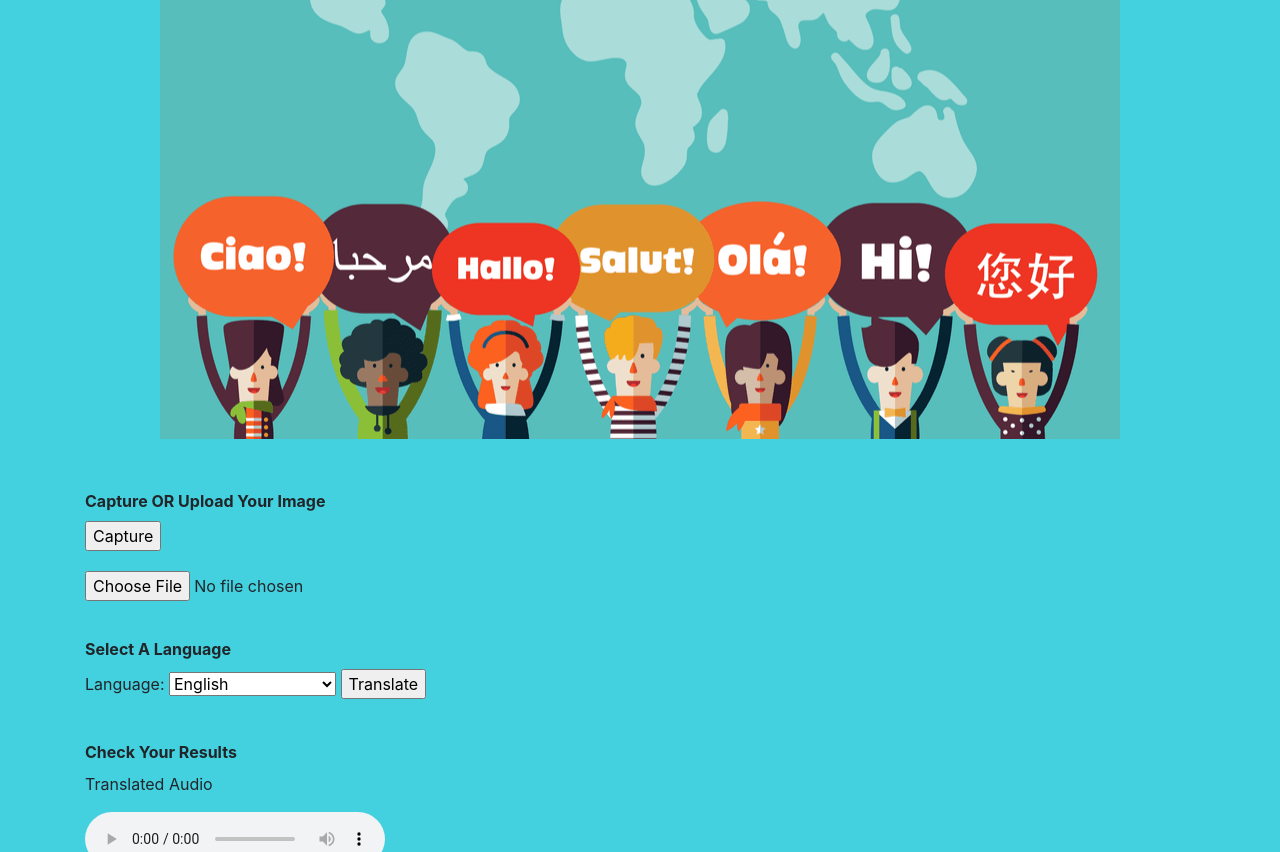
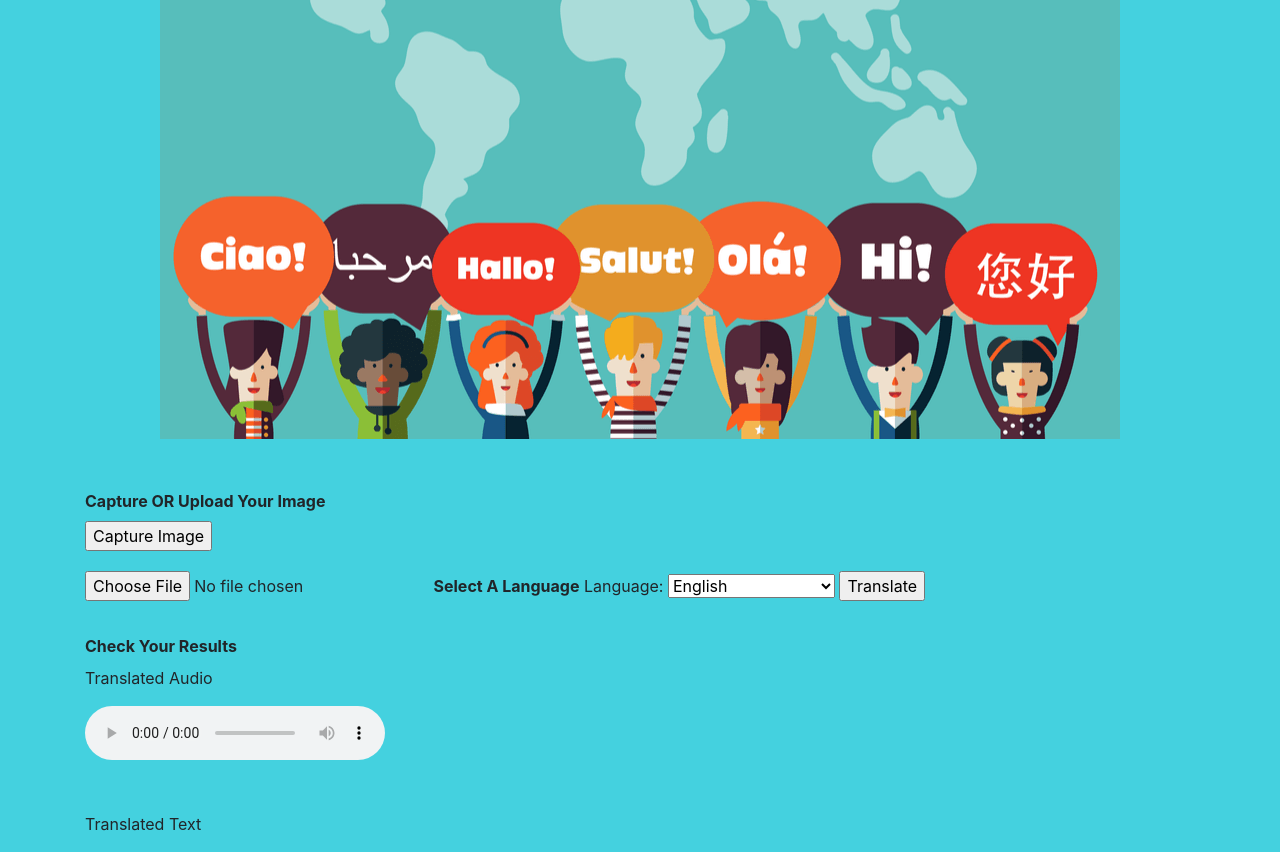
Before and after one commit to Jagdish05/ImageToSpeech, a Flask app: page /index in a window 1280 px wide. Shown: the part 241-1093 px from the top of the page. Run offline with Flask 2, Linux system fonts and the light colour scheme; parts of the project's set-up code (start-up, migrations or seed data) failed here and were passed over; some libraries are stand-ins or nearby versions.

Commit message:
fixed view

```diff
--- a/templates/index.html
+++ b/templates/index.html
@@ -17,17 +17,14 @@
 <div class="form-group" method="GET">
     <label> <strong>Capture OR Upload Your Image</strong> </label>
     <form style="padding-bottom: 20px;" action="{{url_for ('video') }}" method="GET">
-        <input type="submit" id=capture  value=Capture action="{{url_for ('video') }}">
+        <input type="submit" id=capture  value="Capture Image" action="{{url_for ('video') }}">
     </form>
-    <form style="padding-bottom: 20px;" action="{{url_for ('index') }}" method=post>
+    <form enctype=multipart/form-data style="padding-bottom: 20px;" action="{{url_for ('index') }}" method=post>
         <input type=file name=file>
         <!--input type=submit id=upload value=Upload-->
-    </form>
-</div>
 
-<div class="form-group" method="GET">
-    <label> <strong>Select A Language</strong> </label>
-    <form style="padding-bottom: 20px;" method=post>
+	<label> <strong>Select A Language</strong> </label>
+    <label style="padding-bottom: 20px;" method=post>
         <label for="language">Language:</label>
         <select id="language" name="language">
             <option value="en">English</option>
@@ -40,11 +37,9 @@
             <option value="ja">Japanese</option>
         </select>
     <input type="submit" id=translate name="Start_translate" value=Translate>
-    </form>
-</div>
-
-<form enctype=multipart/form-data value=Translate action="{{url_for ('index') }}" method=post>
-    <label> <strong>Check Your Results</strong> </label>
+    </label>
+	<br>
+	<label> <strong>Check Your Results</strong> </label>
     <p> Translated Audio </p>
     <div>
   	<!-- <img src= "../Image.jpg"> -->
@@ -53,6 +48,15 @@
 	    <source src="{{url_for('static', filename='output.mp3')}}" type = "audio/mpeg"></source>
 	</audio>
     </div>
+	</form>
+</div>
+
+<div class="form-group" method="GET">
+
+</div>
+
+<form value=Translate action="{{url_for ('index') }}" method=post>
+
     <!--div class="form-group">
         <label for="content">Content</label>
 
```
